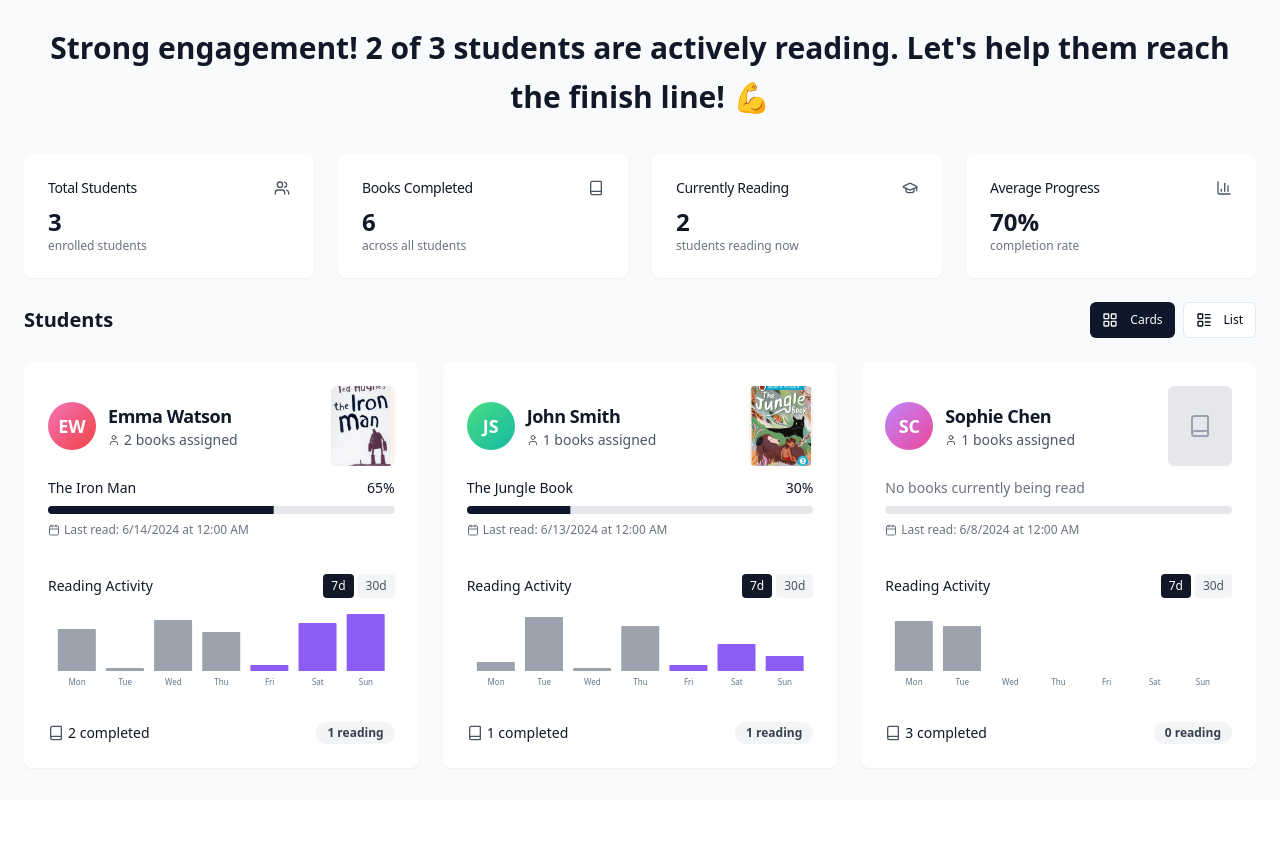
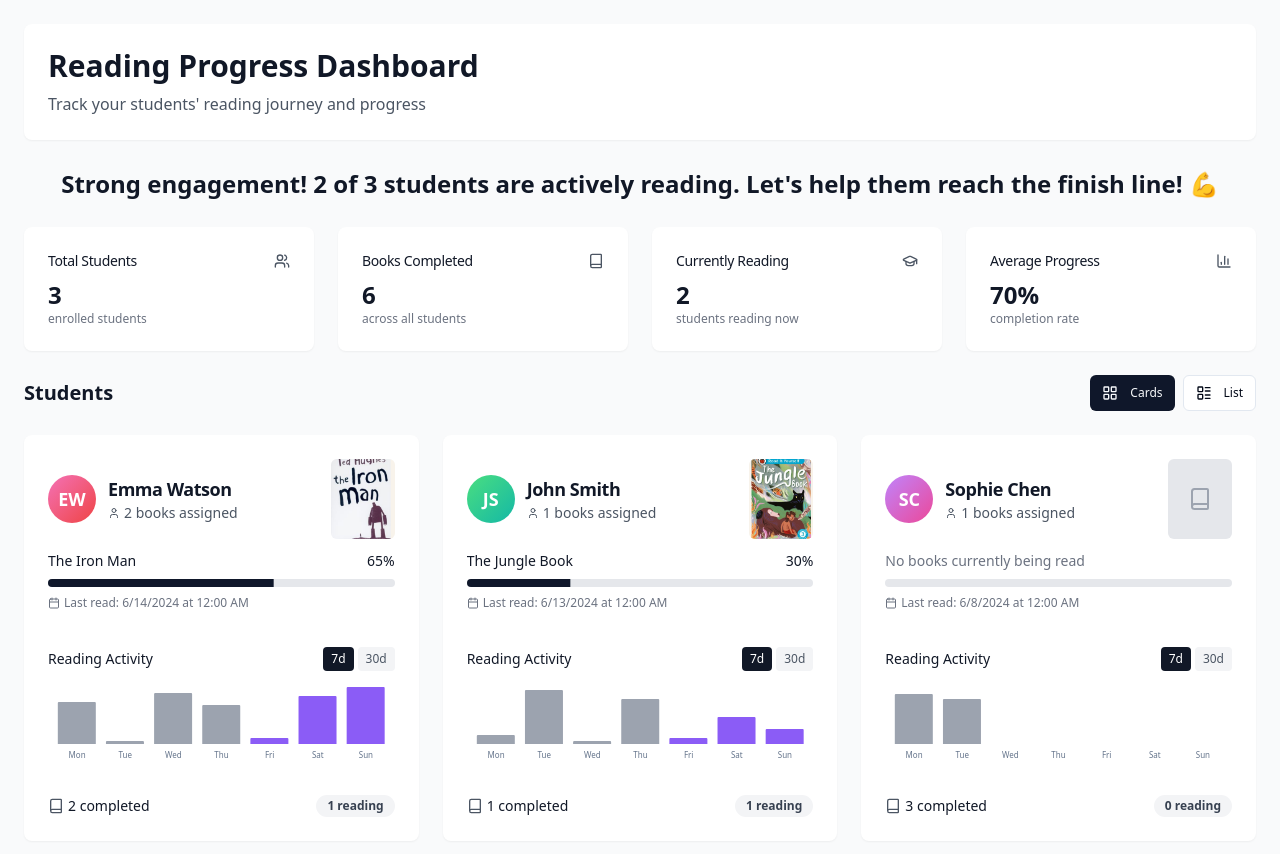
Before and after one commit to littleark/bookworm-schoolhouse-monitor, a React (Vite) app: page / in a window 1280 px wide. Shown: the top 854 px of the page. Before the commit the page ends 800 px from the top, so only its background shows below. Built offline with nearby package versions, Linux system fonts and the light colour scheme.

Commit message:
Revert: Remove top bar and center alignment
Reverted changes that removed the top bar and centered the top sentence in `src/pages/Index.tsx`.

```diff
--- a/src/pages/Index.tsx
+++ b/src/pages/Index.tsx
@@ -1,3 +1,4 @@
+
 import { useState } from 'react';
 import { StudentCard } from '@/components/StudentCard';
 import { StudentList } from '@/components/StudentList';
@@ -40,7 +41,7 @@ export default function Index() {
   };
 
   if (selectedBook) {
-    return <BookDetail book={selectedBook} onBack={() => setSelectedBook(null)} />;
+    return <BookDetail book={selectedBook.book} onBack={() => setSelectedBook(null)} />;
   }
 
   if (selectedStudent) {
@@ -56,16 +57,22 @@ export default function Index() {
   return (
     <div className="min-h-screen bg-gray-50 p-6">
       <div className="max-w-7xl mx-auto space-y-6">
-        {/* Dynamic Summary Header */}
+        {/* Header */}
+        <div className="bg-white rounded-lg shadow-sm p-6">
+          <h1 className="text-3xl font-bold text-gray-900 mb-2">Reading Progress Dashboard</h1>
+          <p className="text-gray-600">Track your students' reading journey and progress</p>
+        </div>
+
+        {/* Dynamic Summary */}
         <div className="text-center mb-8">
-          <h1 className="text-3xl font-bold text-gray-900 leading-relaxed">
+          <h2 className="text-2xl font-bold text-gray-900 leading-relaxed">
             {generateDynamicSummary()}
-          </h1>
+          </h2>
         </div>
 
         {/* Stats Cards */}
         <div className="grid grid-cols-1 md:grid-cols-4 gap-6">
-          <Card className="bg-white shadow-sm">
+          <Card className="bg-white shadow-sm hover:shadow-lg hover:scale-105 transition-all duration-300">
             <CardHeader className="flex flex-row items-center justify-between space-y-0 pb-2">
               <CardTitle className="text-sm font-medium text-gray-900">Total Students</CardTitle>
               <Users className="h-4 w-4 text-gray-600" />
@@ -78,7 +85,7 @@ export default function Index() {
             </CardContent>
           </Card>
 
-          <Card className="bg-white shadow-sm">
+          <Card className="bg-white shadow-sm hover:shadow-lg hover:scale-105 transition-all duration-300">
             <CardHeader className="flex flex-row items-center justify-between space-y-0 pb-2">
               <CardTitle className="text-sm font-medium text-gray-900">Books Completed</CardTitle>
               <Book className="h-4 w-4 text-gray-600" />
@@ -91,7 +98,7 @@ export default function Index() {
             </CardContent>
           </Card>
 
-          <Card className="bg-white shadow-sm">
+          <Card className="bg-white shadow-sm hover:shadow-lg hover:scale-105 transition-all duration-300">
             <CardHeader className="flex flex-row items-center justify-between space-y-0 pb-2">
               <CardTitle className="text-sm font-medium text-gray-900">Currently Reading</CardTitle>
               <GraduationCap className="h-4 w-4 text-gray-600" />
@@ -104,7 +111,7 @@ export default function Index() {
             </CardContent>
           </Card>
 
-          <Card className="bg-white shadow-sm">
+          <Card className="bg-white shadow-sm hover:shadow-lg hover:scale-105 transition-all duration-300">
             <CardHeader className="flex flex-row items-center justify-between space-y-0 pb-2">
               <CardTitle className="text-sm font-medium text-gray-900">Average Progress</CardTitle>
               <BarChart3 className="h-4 w-4 text-gray-600" />
```
